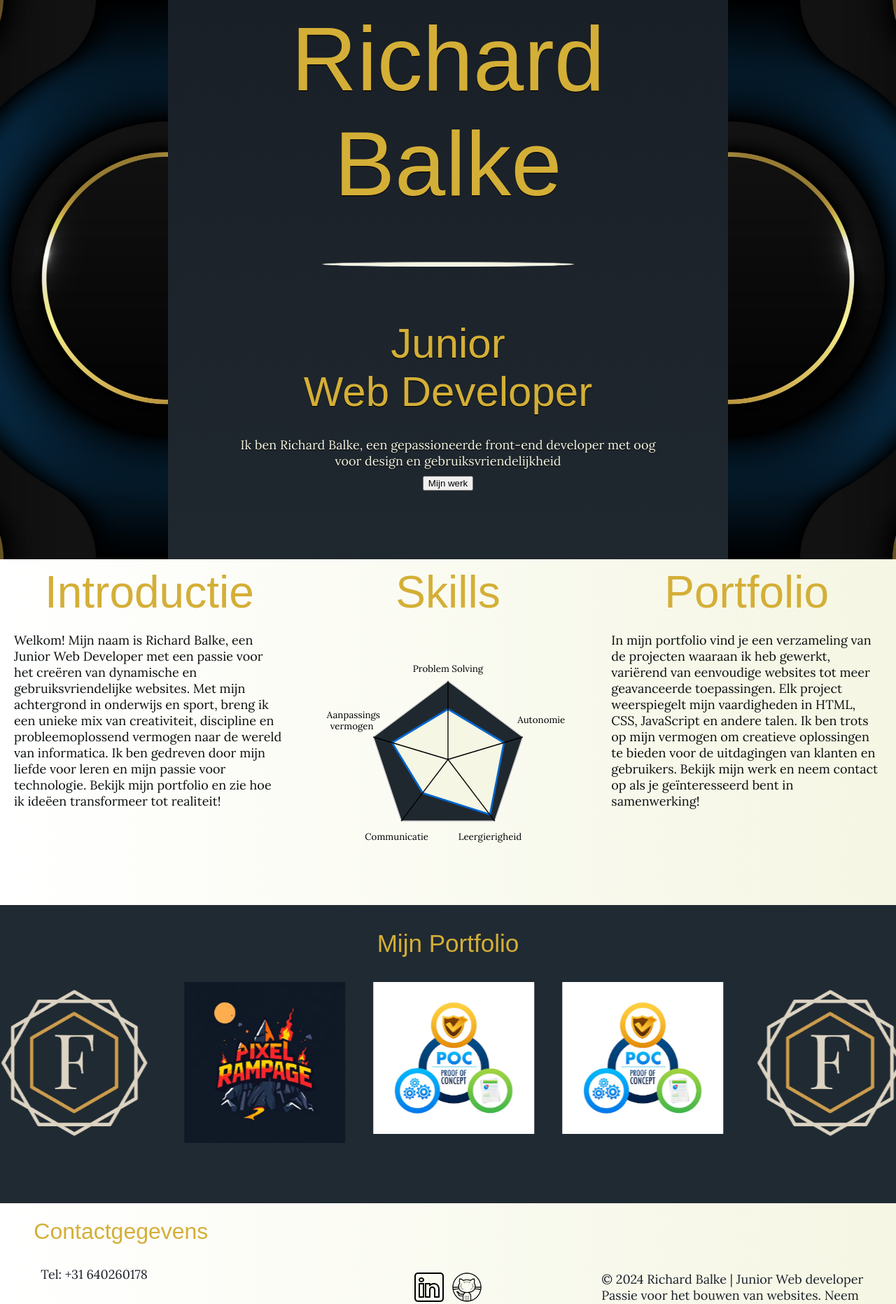
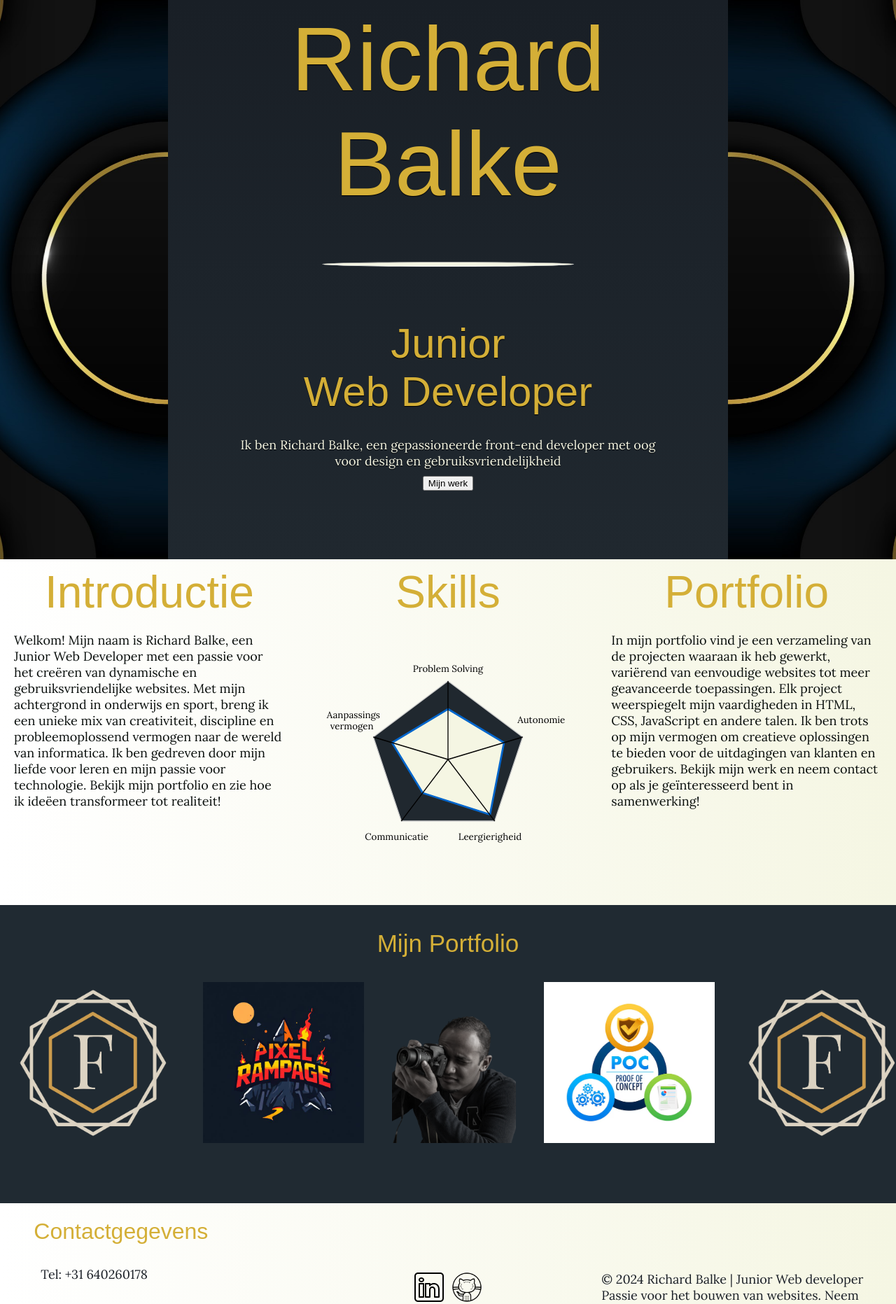
Before and after one commit to RichardBalke/html-portfolio, a PHP site: page / in a window 1280 px wide. Shown: the part 101-1964 px from the top of the page at 70% size. Run offline with PHP 8.4, Linux system fonts and the light colour scheme; some web fonts are replaced.

Commit message:
added ashrays site

```diff
--- a/CSS/index_styles.css
+++ b/CSS/index_styles.css
@@ -263,7 +263,7 @@
 /* intro/portfolio/skills einde */
 
 /* Portfolio slider begin */
-@keyframes scroll {
+/* @keyframes scroll {
   0% {
     transform: translateX(0px);
   }
@@ -271,7 +271,7 @@
   100% {
     transform: translateX(calc(-270px * 4));
   }
-}
+} */
 
 .slider {
   position: relative;
@@ -283,7 +283,43 @@
 }
 
 .slideimg {
-  width: 230px;
+  height: 230px;
+}
+
+.img-container {
+  position: relative;
+  display: inline-block;
+}
+
+#portfolio-ashray-img {
+  filter: grayscale(90%);
+  transition: all 0.5s ease;
+  display: block;
+}
+
+#portfolio-ashray-img:hover {
+  filter: grayscale(0%);
+}
+
+/* Message styling */
+.hover-message {
+  position: absolute;
+  top: 50%;
+  left: 50%;
+  transform: translate(-50%, -50%);
+  color: white;
+  background: rgba(0, 0, 0, 0.6);
+  padding: 10px 15px;
+  border-radius: 8px;
+  font-size: 16px;
+  opacity: 0;
+  transition: opacity 0.3s ease;
+  pointer-events: none;
+}
+
+/* Show message on hover */
+.img-container:hover .hover-message {
+  opacity: 1;
 }
 
 .slide-track {
@@ -294,6 +330,15 @@
 
 .slider:hover .slide-track {
   animation-play-state: paused;
+}
+
+#portfolio-ashray-img {
+  filter: grayscale(90%);
+}
+
+#portfolio-ashray-img:hover {
+  filter: grayscale(0%);
+  transition: all 0.5s ease;
 }
 
 /* Portfolio slider einde */
--- a/index.php
+++ b/index.html
@@ -183,8 +183,8 @@
               </div>
               <div class="slide">
                 <img
-                  class="slideimg"
-                  src="/Images/poc-filler-image.jpeg"
+                  class="slideimg" id="portfolio-ashray-img"
+                  src="/Images/index_Foto_Ashray.png"
                   alt />
               </div>
               <div class="slide">
@@ -210,11 +210,15 @@
                   alt />
               </div>
               <div class="slide">
-                <img
-                  class="slideimg"
-                  src="/Images/poc-filler-image.jpeg"
-                  alt />
+                <div class="img-container">
+                  <img
+                    class="slideimg" id="portfolio-ashray-img"
+                    src="/Images/index_Foto_Ashray.png"
+                    alt />
+                  <div class="hover-message">Work in progress</div>
+                </div>
               </div>
+
               <div class="slide">
                 <img
                   class="slideimg"
@@ -237,8 +241,8 @@
               </div>
               <div class="slide">
                 <img
-                  class="slideimg"
-                  src="/Images/poc-filler-image.jpeg"
+                  class="slideimg" id="portfolio-ashray-imgh"
+                  src="/Images/index_Foto_Ashray.png"
                   alt />
               </div>
               <div class="slide">
@@ -263,8 +267,8 @@
               </div>
               <div class="slide">
                 <img
-                  class="slideimg"
-                  src="/Images/poc-filler-image.jpeg"
+                  class="slideimg" id="portfolio-ashray-img"
+                  src="/Images/index_Foto_Ashray.png"
                   alt />
               </div>
               <div class="slide">
```
Also changed, not shown: Images/index_Foto_Ashray.png (added).
